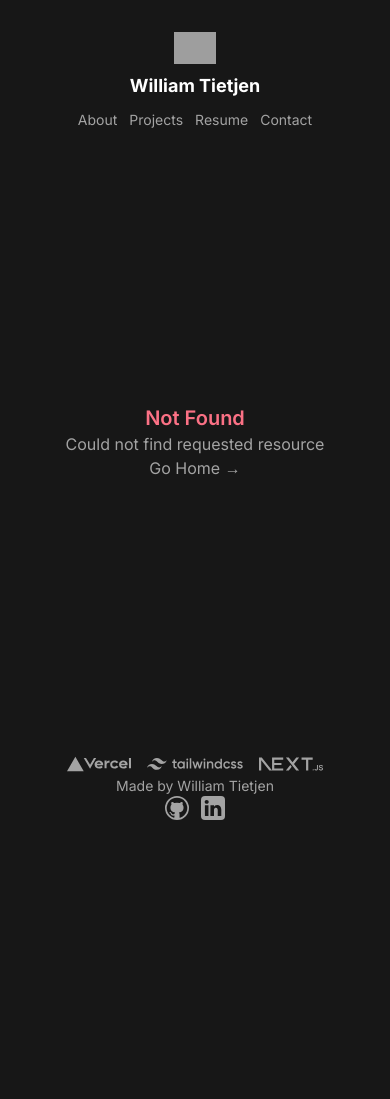
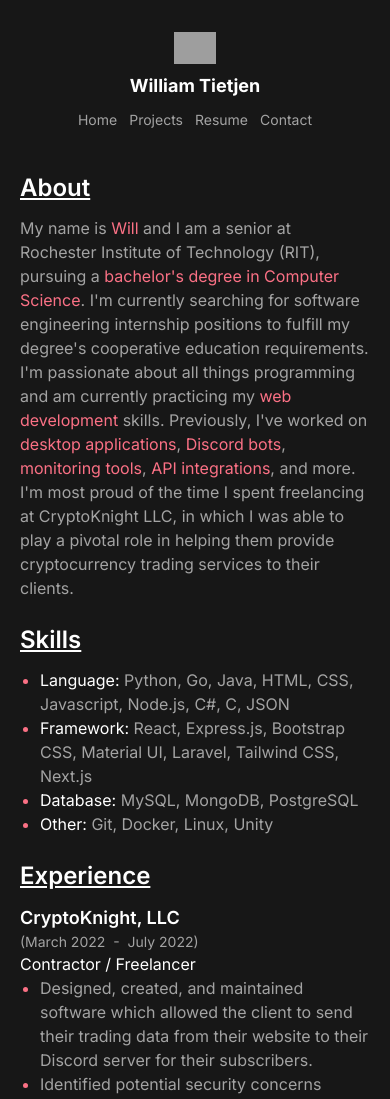
Before and after one commit to thewillft/thewillft.com, a Next.js app: page /resume in a window 390 px wide. Before the commit this address had no page. Shown: the top 1099 px of the page. Before the commit the page ends 844 px from the top, so only its background shows below. Built offline with nearby package versions, Linux system fonts and the light colour scheme; grey boxes are pictures that could not be loaded.

Commit message:
implemented responsive resume page

```diff
--- a/src/app/globals.css
+++ b/src/app/globals.css
@@ -41,3 +41,7 @@ body::-webkit-scrollbar-track {
 body::-webkit-scrollbar-thumb {
   @apply bg-rose-400;
 }
+
+li::marker {
+  @apply text-rose-400;
+}
--- a/src/app/navbar.js
+++ b/src/app/navbar.js
@@ -1,9 +1,10 @@
 import Link from 'next/link'
 
 const navigation = [
-  { name: 'About', href: '#' },
+  // { name: 'About', href: '#' },
+  { name: 'Home', href: '/' },
   { name: 'Projects', href: '/projects' },
-  { name: 'Resume', href: '#' },
+  { name: 'Resume', href: '/resume' },
   { name: 'Contact', href: '#' },
 ]
 
--- /dev/null
+++ b/src/app/resume/experience.js
@@ -0,0 +1,22 @@
+import { DateStringToReadable } from "@/libs/date"
+
+export default function Experience({ title, subtitle, from, to, bullets }) {
+    return (
+        <div className="mt-3">
+            <div className="flex flex-col md:flex-row md:items-center justify-center md:justify-start">
+                <h2 className="font-semibold text-lg mr-1">{title}</h2>
+                <span className="font-normal text-sm text-neutral-400">
+                    &#40;
+                    <time dateTime={from}>{DateStringToReadable(from)}</time>
+                    &nbsp; - &nbsp;
+                    <time dateTime={to}>{DateStringToReadable(to)}</time>
+                    &#41;
+                </span>
+            </div>
+            <h3>{subtitle}</h3>
+            <ul className="list-disc pl-5">
+                {bullets?.map((bullet, index) => <li className="text-neutral-400" key={index}>{bullet}</li>)}
+            </ul>
+        </div>
+    )
+  }
--- /dev/null
+++ b/src/app/resume/page.js
@@ -0,0 +1,67 @@
+import Experience from "./experience"
+
+const experiences = [
+    {
+        title: 'CryptoKnight, LLC',
+        subtitle: 'Contractor / Freelancer',
+        from: '2022-3',
+        to: '2022-7',
+        bullets: [
+         'Designed, created, and maintained software which allowed the client to send their trading data from their website to their Discord server for their subscribers.',
+         'Identified potential security concerns within web infrastructure related to exposure and manipulation of user and trading data.'
+        ]
+    },
+    {
+        title: 'LYHME, Inc',
+        subtitle: 'Manager',
+        from: '2019-10',
+        to: '2021-8',
+        bullets: [
+         'Supervised the company’s support team and expanded the team to meet the needs of the company.',
+         'Oversaw the company’s software and web panels as well as the company’s dedicated machines in order to keep operations running smoothly.'
+        ]
+    }
+]
+
+export default function Resume() {
+    return (
+        <main className="">
+            <section className="about">
+                <h1 className="text-2xl font-semibold underline">About</h1>
+                <p className="text-neutral-400 mt-3">
+                    My name is <span className="text-rose-400">Will</span> and I am a senior at Rochester Institute of Technology (RIT), pursuing a <span className="text-rose-400">bachelor&apos;s degree in Computer Science</span>.
+                    I&apos;m currently searching for software engineering internship positions to fulfill my degree&apos;s cooperative education requirements.
+                    I&apos;m passionate about all things programming and am currently practicing my <span className="text-rose-400">web development</span> skills.
+                    Previously, I&apos;ve worked on <span className="text-rose-400">desktop applications</span>, <span className="text-rose-400">Discord bots</span>, <span className="text-rose-400">monitoring tools</span>, <span className="text-rose-400">API integrations</span>, and more.
+                    I&apos;m most proud of the time I spent freelancing at CryptoKnight LLC, in which I was able to play a pivotal role in helping them provide cryptocurrency trading services to their clients.
+                </p>
+            </section>
+            <section className="skills mt-6">
+                <h1 className="text-2xl font-semibold underline">Skills</h1>
+                <ul className="list-disc pl-5 mt-3">
+                    <li>Language: <span className="text-neutral-400">Python, Go, Java, HTML, CSS, Javascript, Node.js, C#, C, JSON</span></li>
+                    <li>Framework: <span className="text-neutral-400">React, Express.js, Bootstrap CSS, Material UI, Laravel, Tailwind CSS, Next.js</span></li>
+                    <li>Database: <span className="text-neutral-400">MySQL, MongoDB, PostgreSQL</span></li>
+                    <li>Other: <span className="text-neutral-400">Git, Docker, Linux, Unity</span></li>
+                </ul>
+            </section>
+            <section className="experience mt-6">
+                <h1 className="text-2xl font-semibold underline">Experience</h1>
+                {experiences?.map(exp => <Experience key={exp.company} {...exp} />)}
+            </section>
+            <section className="education mt-6">
+                <h1 className="text-2xl font-semibold underline">Education</h1>
+                <Experience
+                    title={'Rochester Institute of Technology'}
+                    subtitle={'Bachelor of Science in Computer Science'}
+                    from={'2020-8'}
+                    to={'2024-12'}
+                    bullets={[
+                        'Learned about computer science and mathematical theories involving algorithms, time/space complexities, and data structures.',
+                        'Practiced important software engineering concepts such as AGILE, SOLID, GRASP, and the Software Development Life Cycle.'
+                    ]}
+                />
+            </section>
+        </main>
+    )
+}
--- /dev/null
+++ b/src/libs/date.js
@@ -0,0 +1,4 @@
+export function DateStringToReadable(dstring) {
+    const date = new Date(dstring);
+    return date.toLocaleString('default', { month: 'long', year: 'numeric' })
+}
```
